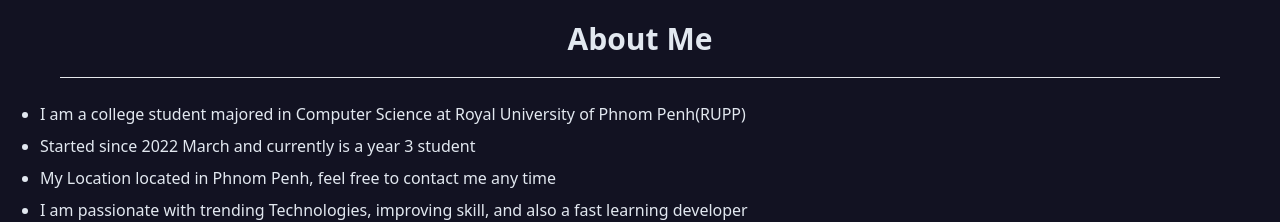
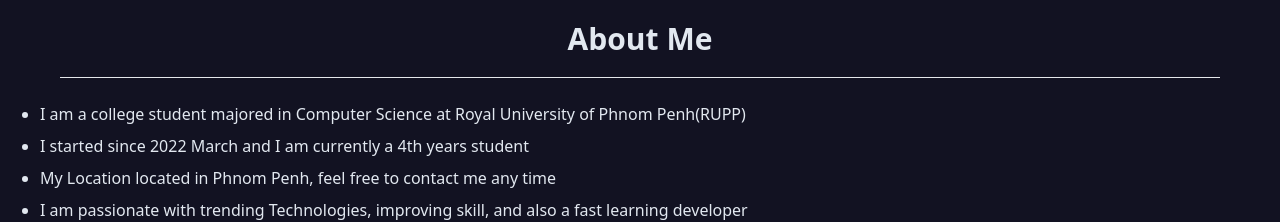
Before and after one commit to neatsopheng/Portfolio, a React (Vite) app: page / in a window 1280 px wide. Shown: the part 960-1182 px from the top of the page. Built offline with nearby package versions, Linux system fonts and the light colour scheme.

Commit message:
adding swiper js

```diff
--- a/src/_root/pages/About.tsx
+++ b/src/_root/pages/About.tsx
@@ -13,7 +13,7 @@ const About = () => {
       </div>
         <ul className="leading-8 flex-1 list-disc px-5 ">
           <li>I am a college student majored in Computer Science at Royal University of Phnom Penh(RUPP)</li>
-          <li>Started since 2022 March and currently is a year 3 student </li>
+          <li>I started since 2022 March and I am currently a 4th years student</li>
           <li>My Location located in Phnom Penh, feel free to contact me any time</li>
           <li>I am passionate with trending Technologies, improving skill, and also a fast learning developer</li>
           <li>My short-term goal is to gain knowledge from a real world project i had never been working with , and my long-term goal is to be a quality developer at both frontend and backend</li>
```
